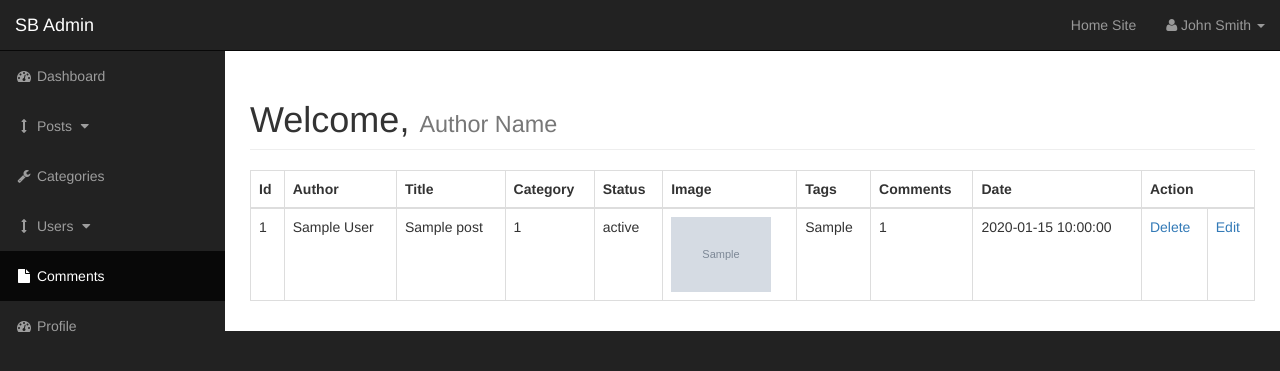
After one commit to LenninTroya/my-built-from-scratch-CMS, a PHP site: page /admin/posts.php in a window 1280 px wide. The commit adds this page. Shown: the top 371 px of the page. Run offline with PHP 8.4, Linux system fonts and the light colour scheme; tables that the repository leaves empty or names only in its code hold one stand-in row (values such as "Sample post"); grey boxes marked "Sample" are stand-in pictures.

Commit message:
added ability to view posts stored in database in admin dashboard

```diff
--- a/admin/categories.php
+++ b/admin/categories.php
@@ -58,6 +58,7 @@ include "includes/admin_header.php";
                             <tbody>
 
                             <?php
+                            display_categories();
                             delete_category();
                             ?>
 
--- /dev/null
+++ b/admin/css/style.css
@@ -0,0 +1,3 @@
+.image-thumbnail-preview{
+    width:20%;
+}
--- a/admin/includes/admin_header.php
+++ b/admin/includes/admin_header.php
@@ -21,6 +21,7 @@ ob_start();
 
     <!-- Custom CSS -->
     <link href="css/sb-admin.css" rel="stylesheet">
+    <link rel="stylesheet" href="css/style.css">
 
     <!-- Custom Fonts -->
     <link href="font-awesome/css/font-awesome.min.css" rel="stylesheet" type="text/css">
--- a/admin/includes/admin_navigation.php
+++ b/admin/includes/admin_navigation.php
@@ -45,7 +45,7 @@
                             class="fa fa-fw fa-arrows-v"></i> Posts <i class="fa fa-fw fa-caret-down"></i></a>
                 <ul id="posts_dropdown" class="collapse">
                     <li>
-                        <a href="#">View posts</a>
+                        <a href="posts.php">View posts</a>
                     </li>
                     <li>
                         <a href="#">Add new post</a>
@@ -53,7 +53,7 @@
                 </ul>
             </li>
             <li>
-                <a href="bootstrap-grid.html"><i class="fa fa-fw fa-wrench"></i> Categories </a>
+                <a href="categories.php"><i class="fa fa-fw fa-wrench"></i> Categories </a>
             </li>
             <li>
                 <a href="javascript:;" data-toggle="collapse" data-target="#users_dropdown"><i
--- a/admin/includes/functions.php
+++ b/admin/includes/functions.php
@@ -61,12 +61,26 @@ function update_category()
 
 function delete_category()
 {
+
+    if (isset($_GET["delete"])) {
+        $delete_cat_id = $_GET["delete"];
+        $delete_cat_query = "DELETE FROM category WHERE cat_id LIKE {$delete_cat_id}";
+        $delete_cat_query_db = mysqli_query($connection, $delete_cat_query);
+        header("Location: categories.php");
+    }
+}
+
+?>
+
+<?php
+function display_categories()
+{
     global $connection;
 
     $query = "SELECT * FROM category";
-    $select_categories_sidebar = mysqli_query($connection, $query);
+    $select_categories_admin = mysqli_query($connection, $query);
 
-    while ($result = mysqli_fetch_assoc($select_categories_sidebar)) {
+    while ($result = mysqli_fetch_assoc($select_categories_admin)) {
         $cat_title = $result["cat_title"];
         $cat_id = $result["cat_id"];
         echo "<tr>";
@@ -77,14 +91,44 @@ function delete_category()
         echo "</tr>";
 
     }
-    ?>
+}
 
-    <?php
-    if (isset($_GET["delete"])) {
-        $delete_cat_id = $_GET["delete"];
-        $delete_cat_query = "DELETE FROM category WHERE cat_id LIKE {$delete_cat_id}";
-        $delete_cat_query_db = mysqli_query($connection, $delete_cat_query);
-        header("Location: categories.php");
+?>
+
+
+<?php
+function display_posts()
+{
+    global $connection;
+
+    $query = "SELECT * FROM post";
+    $select_posts_admin = mysqli_query($connection, $query);
+
+    while ($result = mysqli_fetch_assoc($select_posts_admin)) {
+        $post_title = $result["post_title"];
+        $post_id = $result["post_id"];
+        $post_author = $result["post_author"];
+        $post_date = $result["post_date"];
+        $post_image = $result["post_image"];
+        $post_tags = $result["post_tags"];
+        $post_status = $result["post_status"];
+        $post_category = $result["post_cat_id"];
+        $post_comments = $result["post_comment_count"];
+
+        echo "<tr>";
+        echo "<td>{$post_id}</td>
+              <td>{$post_author}</td>
+              <td>{$post_title}</td>
+              <td>{$post_category}</td>
+              <td>{$post_status}</td>
+              <td><img width='100' src='../images/{$post_image}'></td>
+              <td>{$post_tags}</td>
+              <td>{$post_comments}</td>
+              <td>{$post_date}</td>
+              <td><a href='categories.php?delete={$post_id}'>Delete</a></td>
+              <td><a href='categories.php?edit={$post_id}'>Edit</a></td>";
+        echo "</tr>";
+
     }
 }
 
--- /dev/null
+++ b/admin/posts.php
@@ -0,0 +1,61 @@
+<?php
+include "includes/admin_header.php";
+?>
+
+
+<body>
+
+<div id="wrapper">
+
+    <!-- Navigation -->
+    <?php
+    include "includes/admin_navigation.php";
+    ?>
+
+    <div id="page-wrapper">
+
+        <div class="container-fluid">
+
+            <!-- Page Heading -->
+            <div class="row">
+                <div class="col-lg-12">
+                    <h1 class="page-header">
+                        Welcome,
+                        <small>Author Name</small>
+                    </h1>
+
+                    <table class="table table-bordered table-hover">
+                        <thead>
+                        <tr>
+                            <th>Id</th>
+                            <th>Author</th>
+                            <th>Title</th>
+                            <th>Category</th>
+                            <th>Status</th>
+                            <th>Image</th>
+                            <th>Tags</th>
+                            <th>Comments</th>
+                            <th>Date</th>
+                            <th colspan="2">Action</th>
+                        </tr>
+                        </thead>
+                        <tbody>
+                        <?php
+                        display_posts();
+                        ?>
+                        </tbody>
+                    </table>
+
+                </div>
+            </div>
+            <!-- /.row -->
+
+        </div>
+        <!-- /.container-fluid -->
+
+    </div>
+    <!-- /#page-wrapper -->
+
+    <?php
+    include "includes/admin_footer.php";
+    ?>
```
